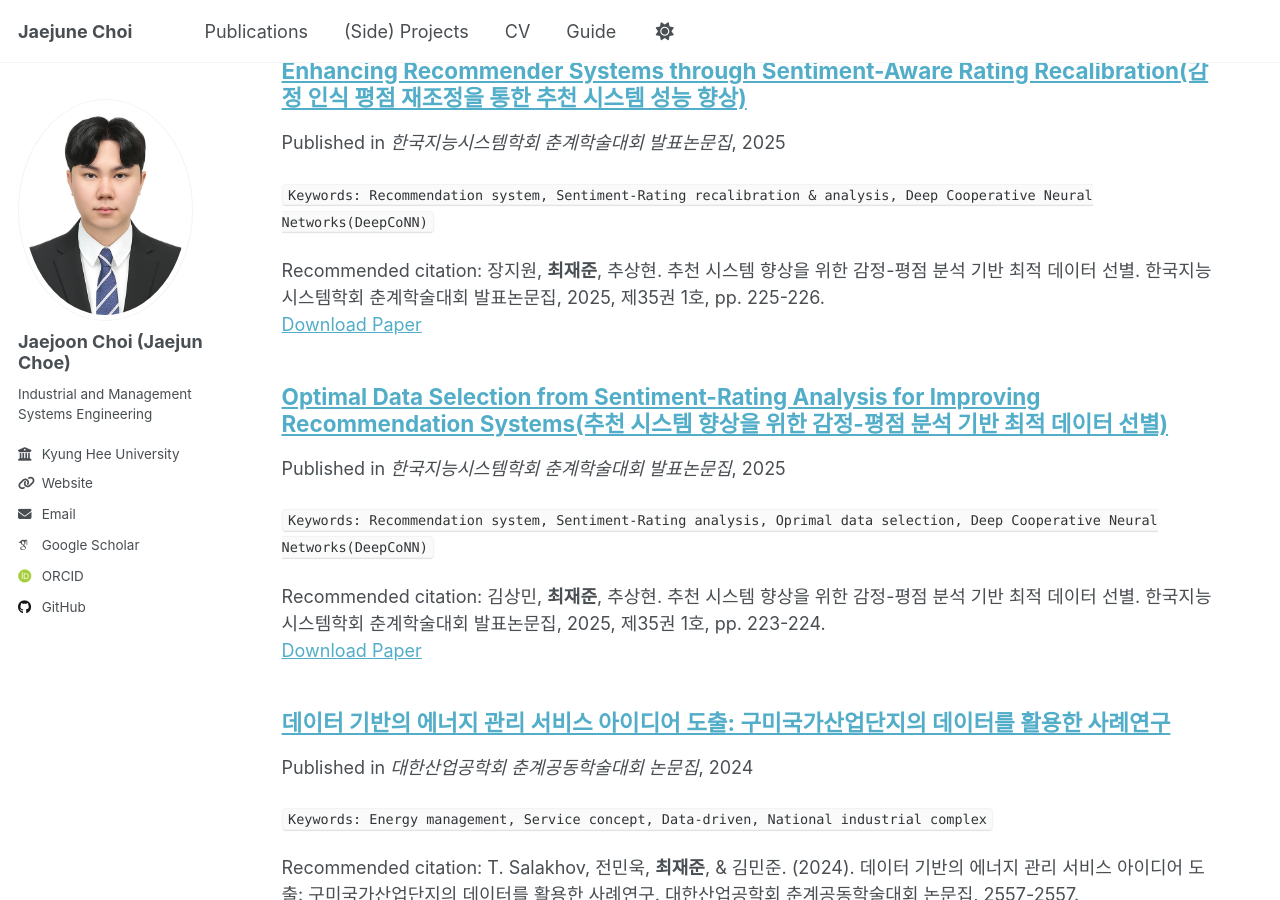
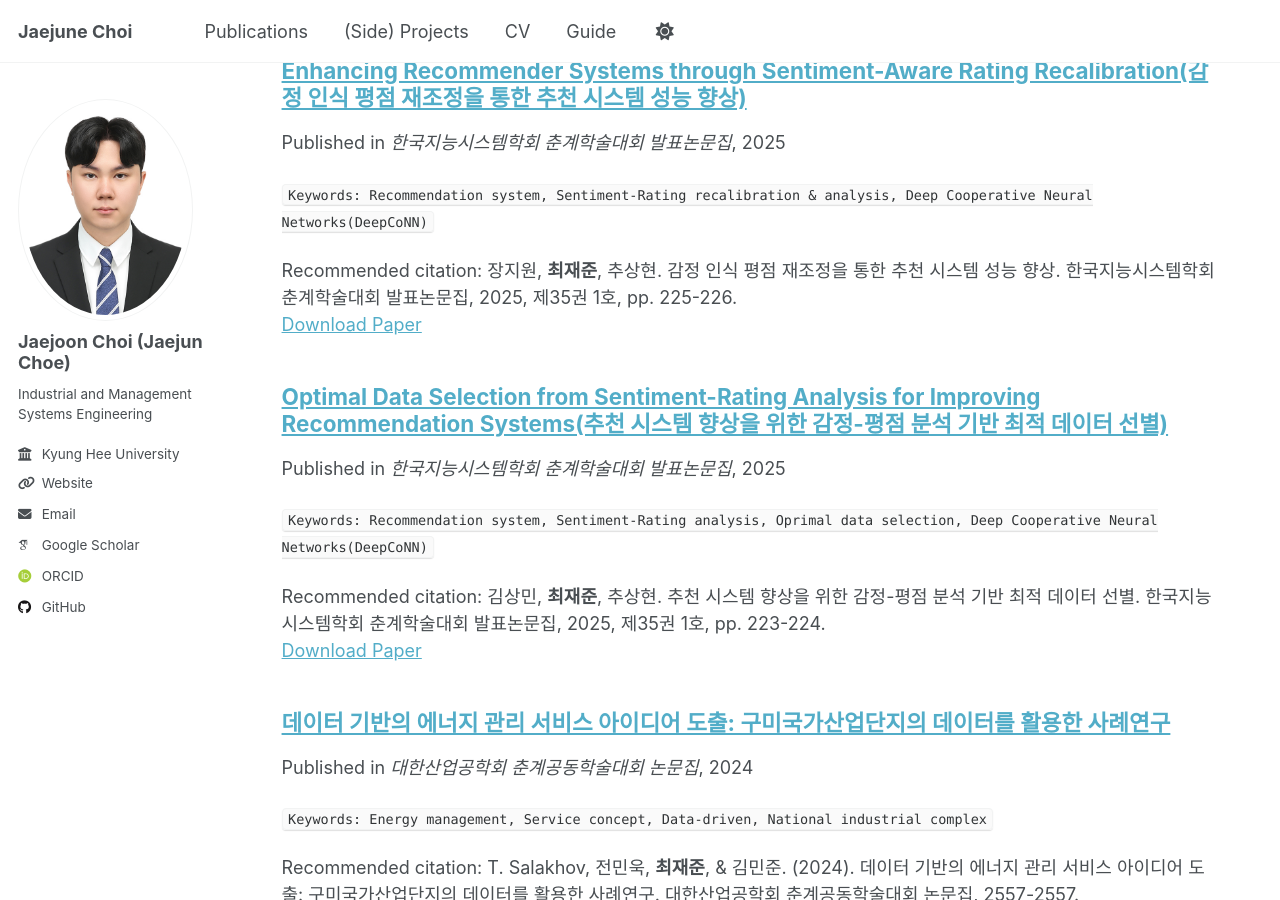
Before and after one commit to jaejunchoe/jaejunchoe.github.io, a Jekyll site: the page built from _pages/publications.html, in a window 1280 px wide and 900 px high, scrolled down 691 px. Built offline with Jekyll 4.4.1, drawn with Linux system fonts in a browser that asks for light colours; some web fonts are replaced.

Commit message:
initial commit

```diff
--- a/_publications/2025-04-26-poster-3.md
+++ b/_publications/2025-04-26-poster-3.md
@@ -7,7 +7,7 @@ excerpt: '`Keywords: Recommendation system, Sentiment-Rating recalibration & ana
 date: 2025-05-04
 venue: '한국지능시스템학회 춘계학술대회 발표논문집'
 paperurl: 'https://github.com/jaejunchoe/2025-KIIS-Spring-Conference-pp.225-226'
-citation: '장지원, <strong>최재준</strong>, 추상현. 추천 시스템 향상을 위한 감정-평점 분석 기반 최적 데이터 선별. 한국지능시스템학회 춘계학술대회 발표논문집, 2025, 제35권 1호, pp. 225-226.'
+citation: '장지원, <strong>최재준</strong>, 추상현. 감정 인식 평점 재조정을 통한 추천 시스템 성능 향상. 한국지능시스템학회 춘계학술대회 발표논문집, 2025, 제35권 1호, pp. 225-226.'
 ---
 
 # Abstract
```
